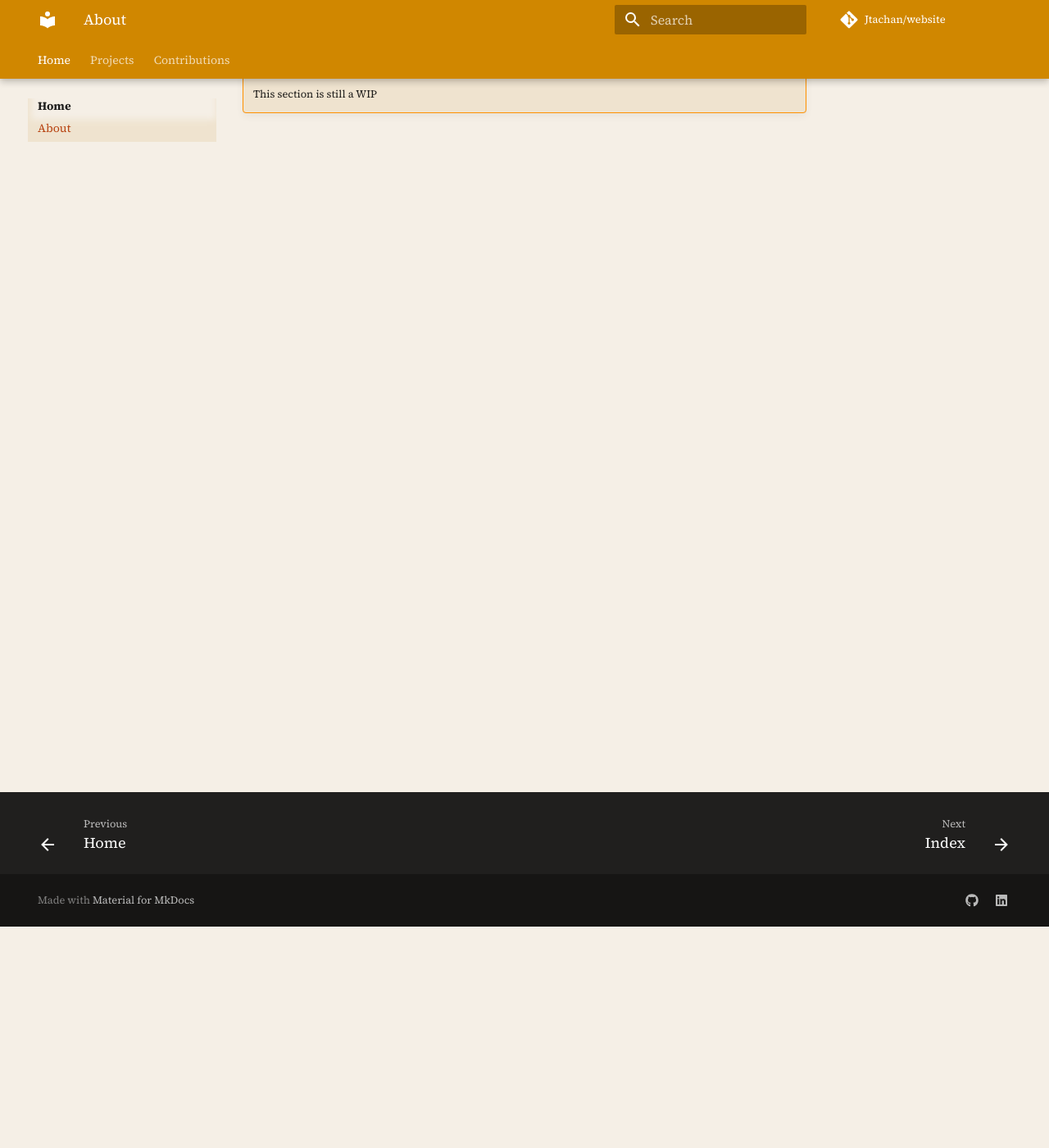
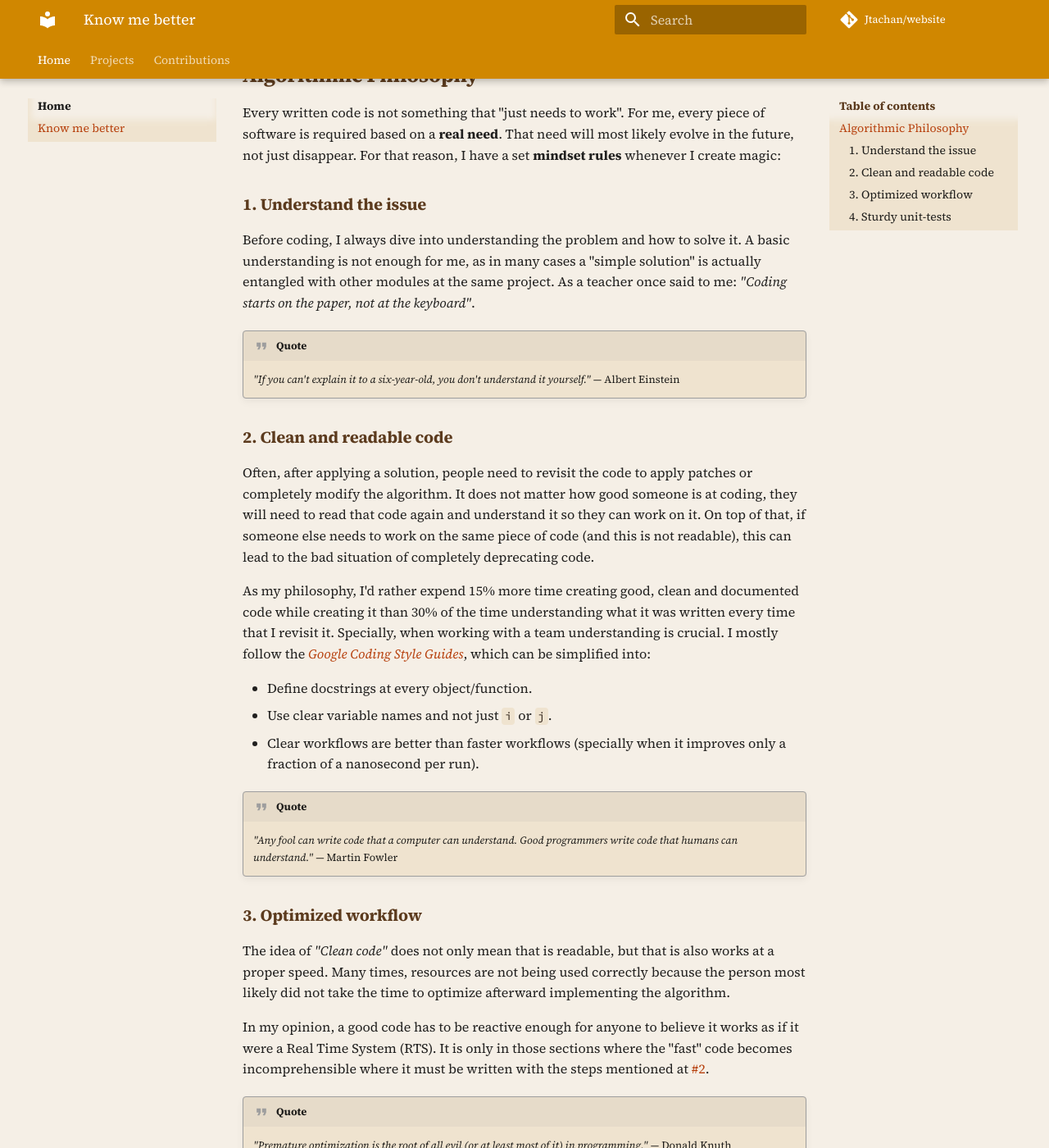
Before and after one commit to Jtachan/website, an MkDocs documentation site: the page built from docs/jgo/about.md, in a window 1280 px wide and 1400 px high, scrolled down 270 px. Shown: the whole window at 82% size. Built offline with MkDocs 1.6.1 and Material for MkDocs 9.7.7, drawn with Linux system fonts in a browser that asks for light colours; comment, search, counter and statistics services are not loaded; some of the changed text lies outside the part shown.

Commit message:
Section: About

```diff
--- a/docs/jgo/about.md
+++ b/docs/jgo/about.md
@@ -3,5 +3,73 @@
 My name is Jaime Gonzalez, and as a **researcher and algorithm engineer**, my main goal is always to _understand_ the logic of anything.
 Any software I develop I use Python (primary language) or Rust (secondary language).
 
-!!! warning
-    This section is still a WIP
+## Algorithmic Philosophy
+
+Every written code is not something that "just needs to work".
+For me, every piece of software is required based on a **real need**.
+That need will most likely evolve in the future, not just disappear.
+For that reason, I have a set **mindset rules** whenever I create magic:
+
+### 1. Understand the issue
+
+Before coding, I always dive into understanding the problem and how to solve it.
+A basic understanding is not enough for me, as in many cases a "simple solution" is actually entangled with other modules at the same project.
+As a teacher once said to me: _"Coding starts on the paper, not at the keyboard"_.
+
+!!! quote
+    _"If you can't explain it to a six-year-old, you don't understand it yourself."_
+    — Albert Einstein
+
+### 2. Clean and readable code
+
+Often, after applying a solution, people need to revisit the code to apply patches or completely modify the algorithm.
+It does not matter how good someone is at coding, they will need to read that code again and understand it so they can work on it.
+On top of that, if someone else needs to work on the same piece of code (and this is not readable), this can lead to the bad situation of completely deprecating code.
+
+As my philosophy, I'd rather expend 15% more time creating good, clean and documented code while creating it than 30% of the time understanding what it was written every time that I revisit it.
+Specially, when working with a team understanding is crucial.
+I mostly follow the [_Google Coding Style Guides_](https://google.github.io/styleguide/), which can be simplified into:
+
+- Define docstrings at every object/function.
+- Use clear variable names and not just `i` or `j`.
+- Clear workflows are better than faster workflows (specially when it improves only a fraction of a nanosecond per run).
+
+!!! quote
+    _"Any fool can write code that a computer can understand. Good programmers write code that humans can understand."_
+    — Martin Fowler
+
+### 3. Optimized workflow
+
+The idea of _"Clean code"_ does not only mean that is readable, but that is also works at a proper speed.
+Many times, resources are not being used correctly because the person most likely did not take the time to optimize afterward implementing the algorithm.
+
+In my opinion, a good code has to be reactive enough for anyone to believe it works as if it were a Real Time System (RTS).
+It is only in those sections where the "fast" code becomes incomprehensible where it must be written with the steps mentioned at [#2](#2-clean-and-readable-code).
+
+!!! quote
+    _"Premature optimization is the root of all evil (or at least most of it) in programming."_
+    — Donald Knuth
+
+### 4. Sturdy unit-tests
+
+Error is a human trait, impossible to avoid.
+While coding, anyone might think that they have covered all possible cases, but this is only far away from the truth.
+No matter what the code was about, users will always break it.
+
+I can't stop users from braking it, but I always make this task as hard as possible for them with proper unit-tests.
+These are the rules I follow to create any test:
+
+- **Test parts individually**, even if they rely on other parts of the code. When I write that test I assume everything else works properly. Therefore, every part of the project must be tested individually.
+- **Use random values**. This might not always be possible, but the user input will always be "random". Thus, testing random values will display cases were not taken in consideration. I am still amazed about how many cases I've seen that considered positive and negative numbers, but not the value 0.
+- **Parametrization is the key** to keep a few functions that can cover the whole project.
+
+> A QA engineer walks into a bar.<br>
+He orders a beer.<br>
+He orders 0 beers.<br>
+He orders 99999999999 beers.<br>
+He orders a lizard.<br>
+He orders -1 beers.<br>
+He orders a sfdeljknesv.<br>
+<br>
+The first real customer walks in and asks where the bathroom is.<br>
+The bar bursts into flames.
--- a/mkdocs.yml
+++ b/mkdocs.yml
@@ -7,7 +7,7 @@ repo_name: "Jtachan/website"
 nav:
   - Home:
       - Home: index.md
-      - About: jgo/about.md
+      - Know me better: jgo/about.md
   - Projects:
       - Index: proj_index.md
       - Next up: projects/nextup.md
```
